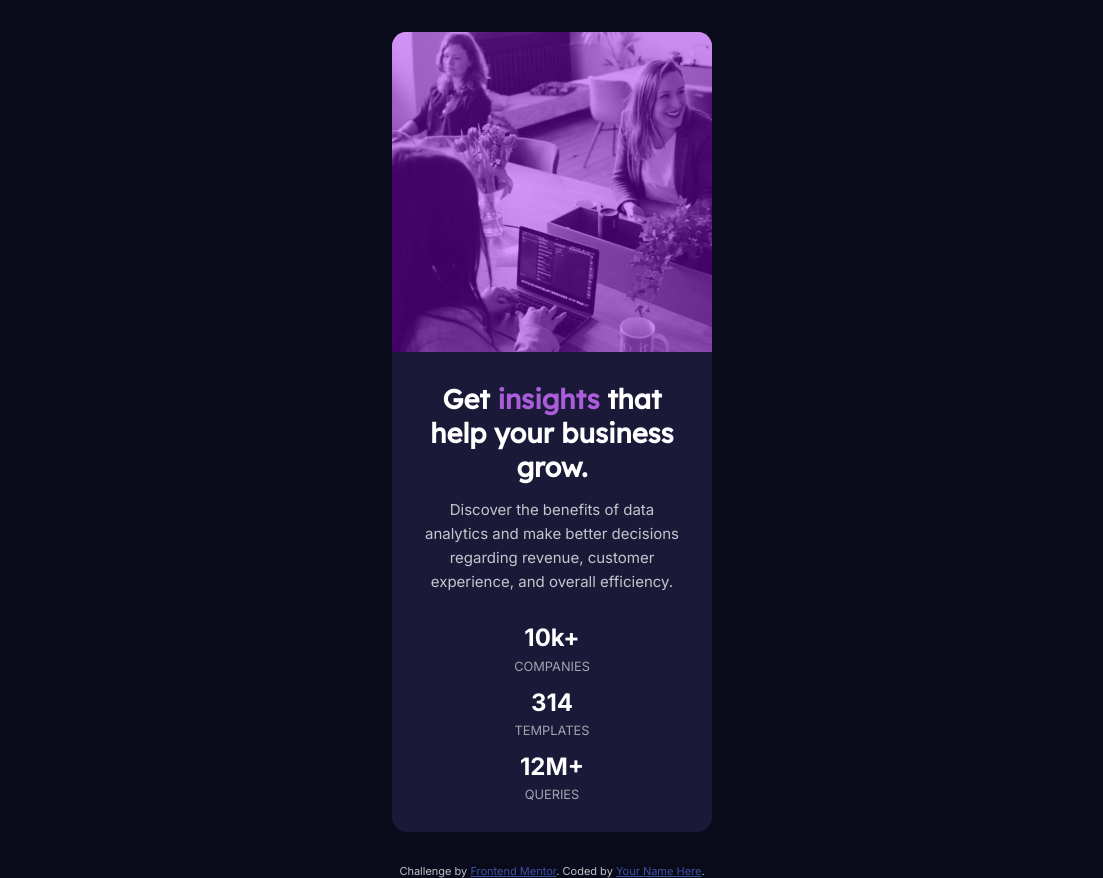
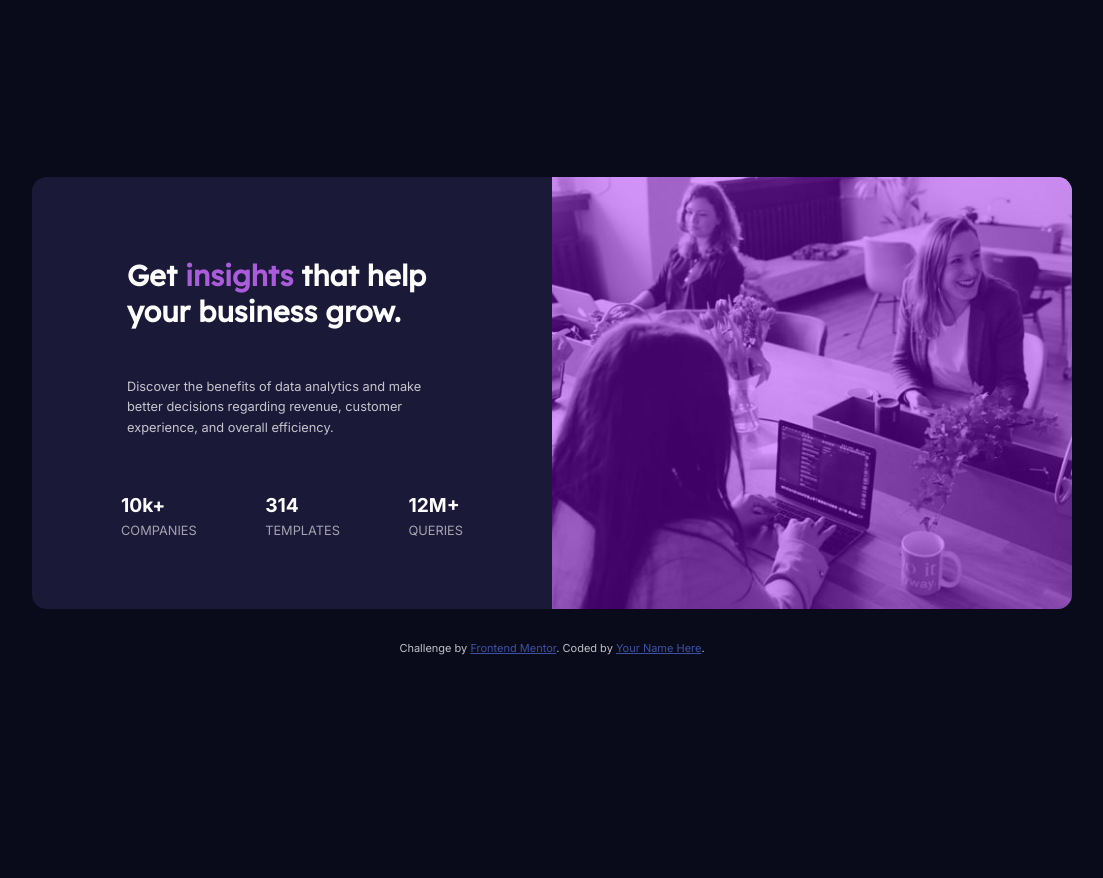
Before and after one commit to pippal5536/front-end-mentor-stats-preview-card-component-main, a plain HTML site: page index.html in a window 1536 px wide. Shown: the whole page, without its empty margins (216-1319 px from the left). After the commit the page ends 800 px from the top, so only its background shows below. Drawn offline with Linux system fonts and the light colour scheme.

Commit message:
desktop version done

```diff
--- a/index.css
+++ b/index.css
@@ -30,6 +30,8 @@ body {
   width: 20rem;
   height: 50rem;
   border-radius: 0.9rem;
+  display: flex;
+  flex-direction: column;
 }
 
 .card-image {
@@ -78,6 +80,12 @@ body {
   line-height: 1.6em;
   margin-bottom: 1rem;
 }
+.stats {
+  display: flex;
+  flex-direction: column;
+  height: 100%;
+  justify-content: space-around;
+}
 .stat {
   text-align: center;
 }
@@ -92,3 +100,52 @@ body {
   color: hsla(0, 0%, 100%, 0.6);
   margin-top: 0.4rem;
 }
+
+@media (min-width: 1440px) {
+  .card {
+    display: flex;
+    flex-direction: row-reverse;
+    width: 65rem;
+    height: 27rem;
+  }
+  .card-image {
+    background-image: url("./images/image-header-desktop.jpg");
+    height: 100%;
+    width: 50%;
+    border-radius: 0 0.9rem 0.9rem 0;
+    background-size: cover;
+  }
+  .card-image::after {
+    border-radius: 0 0.9rem 0.9rem 0;
+  }
+  .card-detail {
+    width: 50%;
+    height: 100%;
+    padding: 2rem;
+  }
+  .card-heading {
+    text-align: left;
+    font-size: 1.8rem;
+    width: 85%;
+    margin-top: 3rem;
+  }
+  .main-paragraph {
+    text-align: left;
+    font-size: 0.8rem;
+    margin-top: 3rem;
+    width: 85%;
+  }
+  .stats {
+    flex-direction: row;
+    justify-content: space-between;
+    width: 75%;
+    height: 40%;
+    align-items: center;
+  }
+  .stat {
+    text-align: left;
+  }
+  .stat-number {
+    font-size: 1.2rem;
+  }
+}
--- a/index.html
+++ b/index.html
@@ -48,6 +48,7 @@
             regarding revenue, customer experience, and overall efficiency.
           </p>
 
+          <div class="stats">
             <div class="stat">
               <p class="stat-number">10k+</p>
               <p class="stat-heading">companies</p>
@@ -59,6 +60,7 @@
             <div class="stat">
               <p class="stat-number">12M+</p>
               <p class="stat-heading">queries</p>
+            </div>
           </div>
         </div>
       </div>
```
Lines whose indentation alone changed are shown as unchanged.
